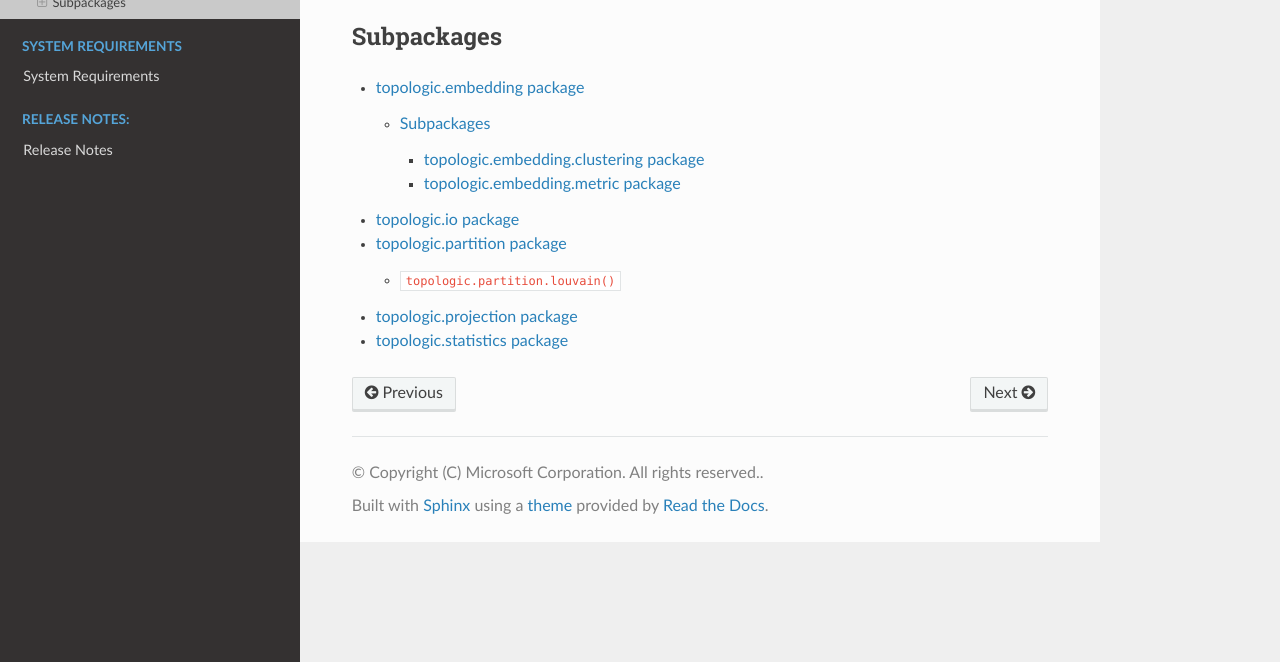
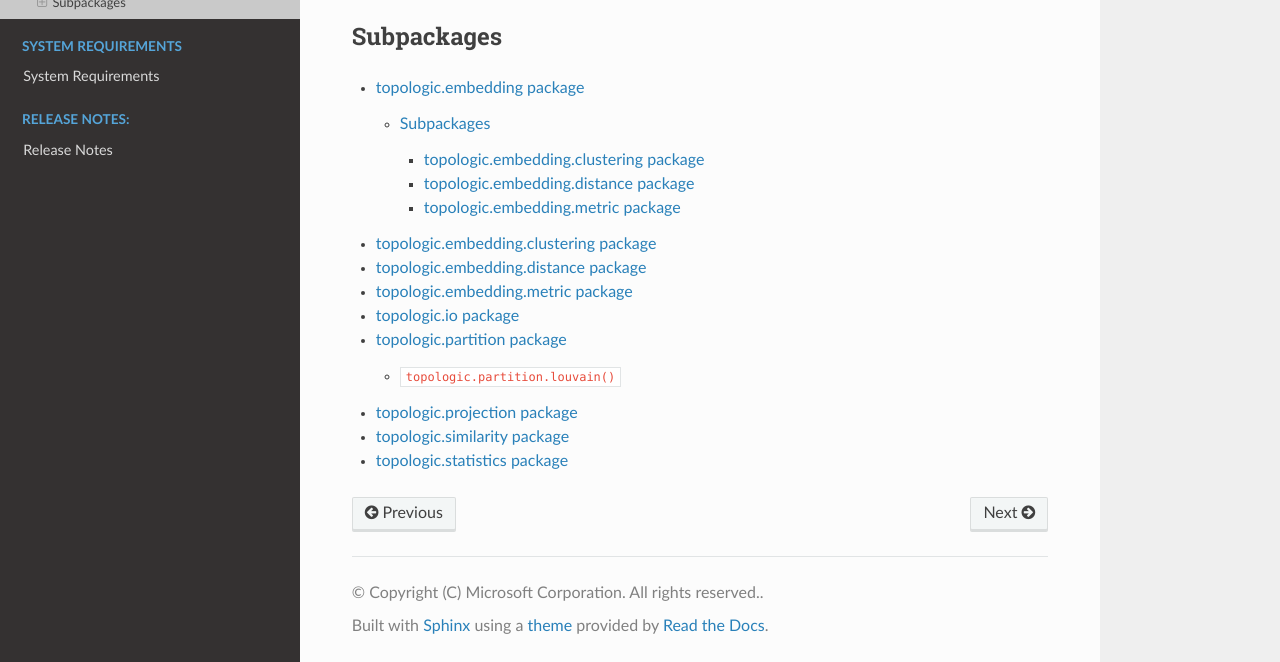
Before and after one commit to microsoft/topologic, a Sphinx documentation site: the page built from docs/topologic.rst, in a window 1280 px wide and 926 px high, cut to the strip 264-926 px from the top of the window. Built offline with Sphinx 7.4.7 and the Read the Docs theme 2.0.0, drawn with Linux system fonts in a browser that asks for light colours.

Commit message:
Documentation updates
Now the structure should show all of our modules and packages.

```diff
--- /dev/null
+++ b/docs/topologic.embedding.distance.rst
@@ -0,0 +1,7 @@
+topologic.embedding.distance package
+========================================
+
+.. automodule:: topologic.embedding.distance
+   :members:
+   :undoc-members:
+   :show-inheritance:
--- a/docs/topologic.embedding.rst
+++ b/docs/topologic.embedding.rst
@@ -12,4 +12,5 @@ Subpackages
 .. toctree::
 
    topologic.embedding.clustering
+   topologic.embedding.distance
    topologic.embedding.metric
--- a/docs/topologic.rst
+++ b/docs/topologic.rst
@@ -6,13 +6,18 @@ topologic package
    :undoc-members:
    :show-inheritance:
 
+
 Subpackages
 -----------
 
 .. toctree::
 
    topologic.embedding
+   topologic.embedding.clustering
+   topologic.embedding.distance
+   topologic.embedding.metric
    topologic.io
    topologic.partition
    topologic.projection
+   topologic.similarity
    topologic.statistics
```
Also changed, not shown: docs/topologic.similarity.rst (added, +7 -0 lines).
